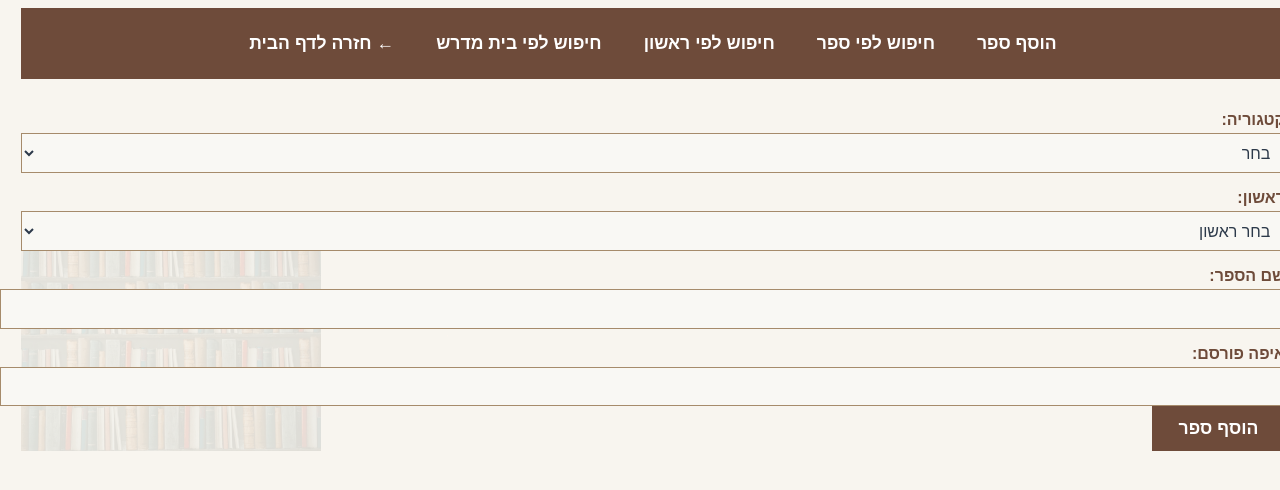
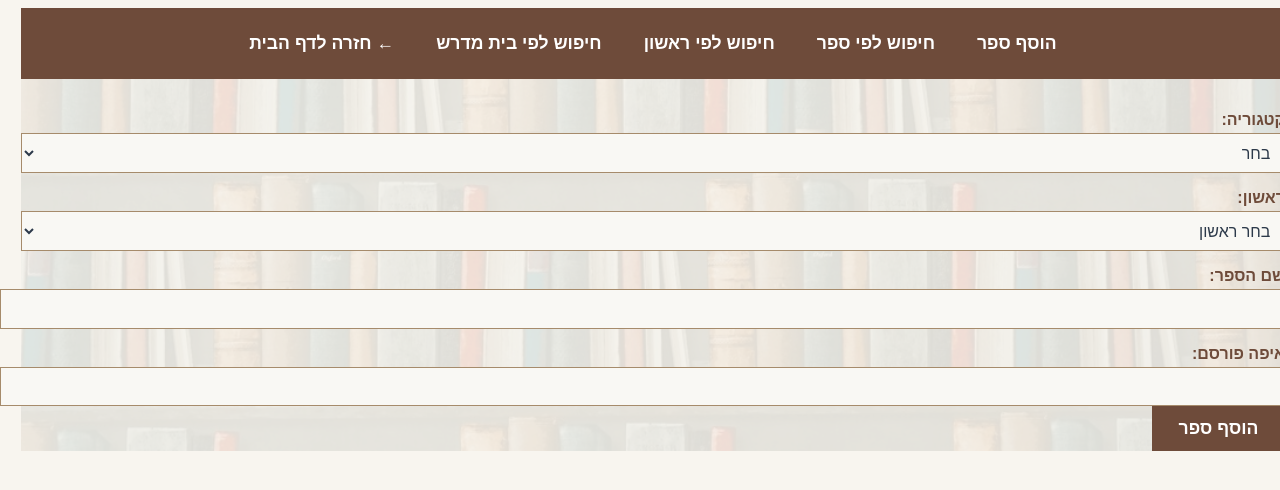
Before and after one commit to ShiraSchw/Rishonim_site, a Flask app: page /app/add_book in a window 1280 px wide. Shown: the top 490 px of the page. Run offline with Flask 3, Linux system fonts and the light colour scheme; data that the repository does not hold is empty.

Commit message:
background-size: cover;   background-repeat: no-repeat;   background-position: center;

```diff
--- a/static/style.css
+++ b/static/style.css
@@ -44,9 +44,9 @@ body.inner-page::before {
   position: absolute;
   top: 0; right: 0; bottom: 0; left: 0;
   background-image: url("/static/images/background_books.jpg");
-  background-size: 300px auto;
+  background-size: cover;
   background-repeat: no-repeat;
-  background-position: bottom left;
+  background-position: center;
   opacity: 0.1; /* מאוד עדין */
   pointer-events: none;
   z-index: 0;
```
